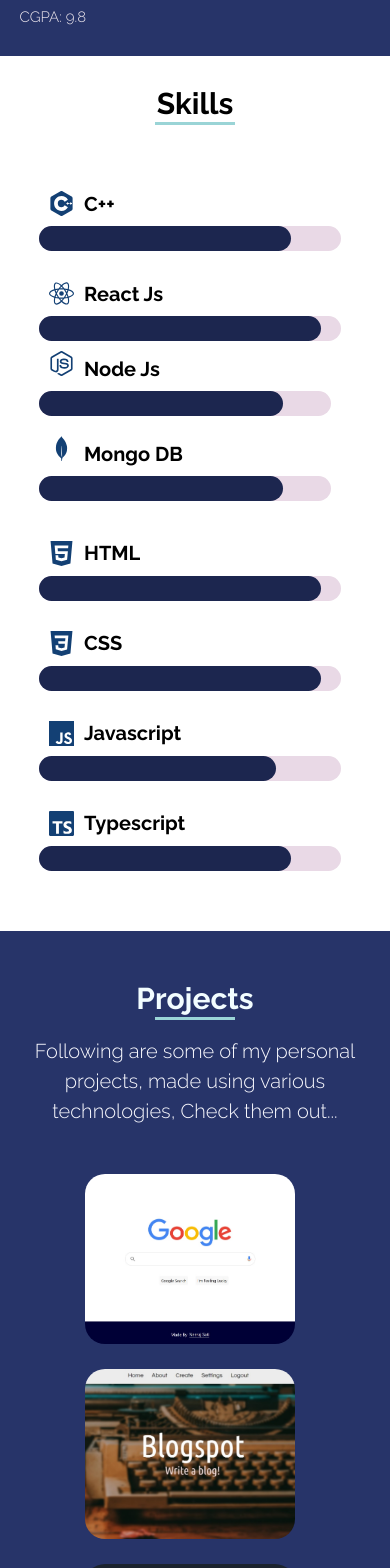
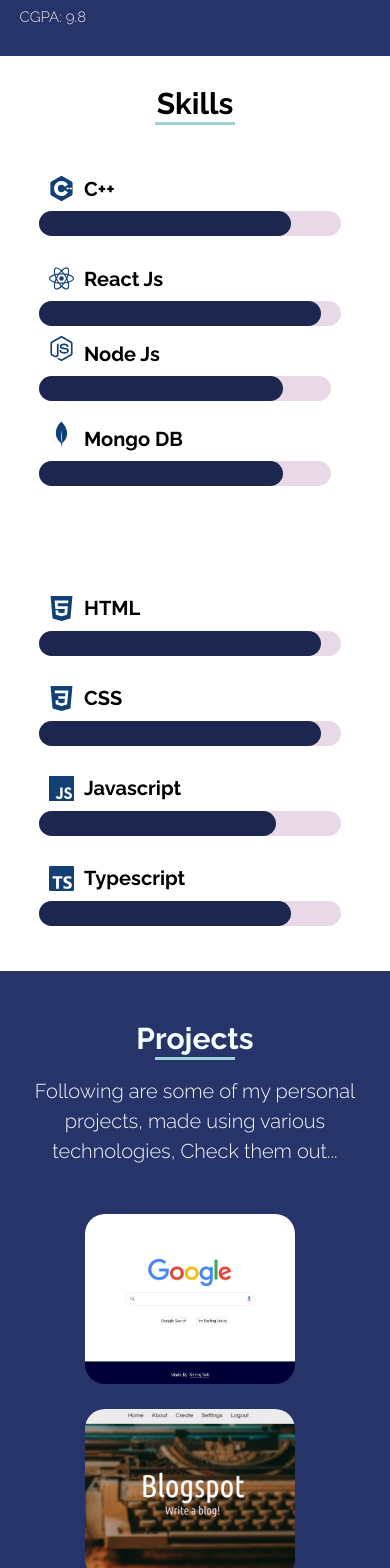
Before and after one commit to NeerajSati/Portfolio, a React (Create React App) app: page / in a window 390 px wide. Shown: the part 2000-3568 px from the top of the page. Built offline with nearby package versions, Linux system fonts and the light colour scheme.

Commit message:
Responsiveness fixed for skill section

```diff
--- a/src/components/Skills/skills.css
+++ b/src/components/Skills/skills.css
@@ -86,10 +86,12 @@
     .leftDiv{
         width: 80vw;
         padding-bottom: 0;
+        padding: 35px;
     }
     .rightDiv{
         width: 80vw;
         padding-top: 0;
+        padding: 35px;
     }
     .rightDiv > .skillInd > p {
         flex-direction: row-reverse;
```
